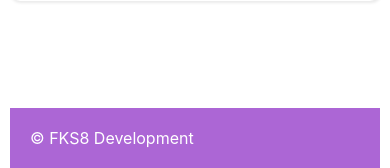
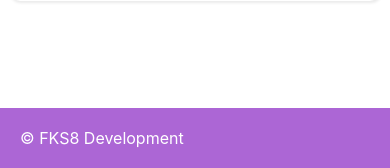
Before and after one commit to fsk8-dev/php-render, a PHP site: page / in a window 390 px wide. Shown: the part 676-844 px from the top of the page. Run offline with PHP 8.4, Linux system fonts and the light colour scheme; data that the repository does not hold is empty.

Commit message:
footer for medium screen

```diff
--- a/styles/base.css
+++ b/styles/base.css
@@ -49,6 +49,12 @@ body.modal-opened {
   max-width: var(--medium-screen);
   background-color: var(--color-primary-light);
   color: #fff;
+}
+
+@media (max-width: 991px) {
+  .footer {
+    margin-inline: 0;
+  }
 }
 
 .img {
--- a/styles/common.css
+++ b/styles/common.css
@@ -1,3 +1,4 @@
+/* NOTE не подключен */
 body {
   font-family: -apple-system, BlinkMacSystemFont, "Segoe UI", "Roboto", "Oxygen",
     "Ubuntu", "Cantarell", "Fira Sans", "Droid Sans", "Helvetica Neue",
```
